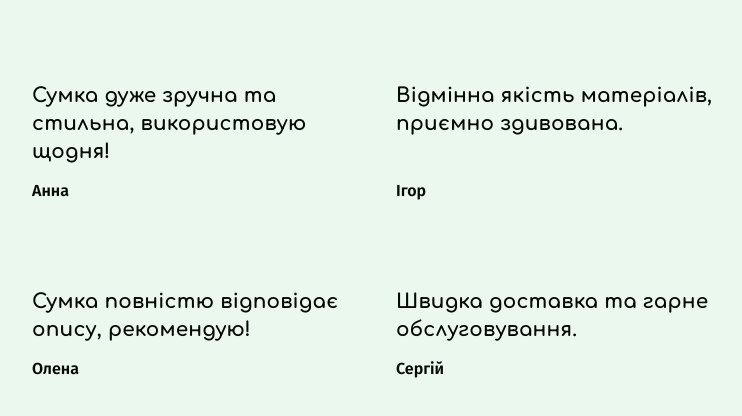
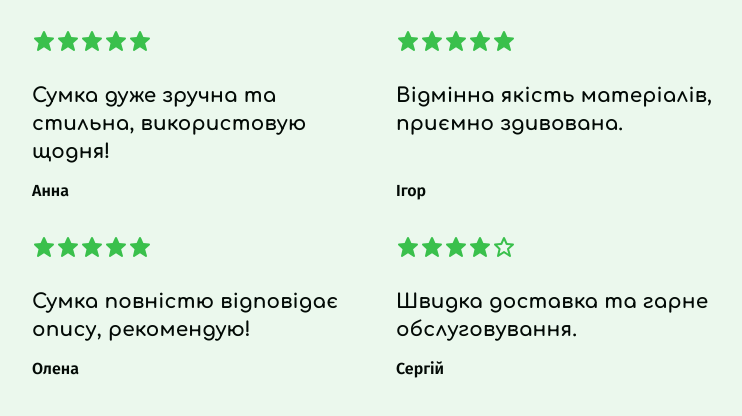
Before and after one commit to Dementor828/goit-teamwork-n, a plain HTML site: page index.html in a window 1280 px wide. Shown: the part 110-526 px from the top of the page, without its empty margins (256-998 px from the left). Drawn offline with nearby package versions, Linux system fonts and the light colour scheme.

Commit message:
Deploying to gh-pages from @ Dementor828/goit-teamwork-n@16ab2aad8c30fde024061955b8d9ebd2794c16e5 🚀

```diff
--- a/index.html
+++ b/index.html
@@ -44,27 +44,27 @@
         <ul class="stars-list">
           <li class="stars-list-item">
             <svg width="24" height="24" class="star-icon">
-              <use href="../img/svg/icons.svg#icon-star-filled"></use>
+              <use href="/goit-teamwork-n/assets/icons-RzJqtGs4.svg#icon-star-filled"></use>
             </svg>
           </li>
           <li class="stars-list-item">
             <svg width="24" height="24" class="star-icon">
-              <use href="../img/svg/icons.svg#icon-star-filled"></use>
+              <use href="/goit-teamwork-n/assets/icons-RzJqtGs4.svg#icon-star-filled"></use>
             </svg>
           </li>
           <li class="stars-list-item">
             <svg width="24" height="24" class="star-icon">
-              <use href="../img/svg/icons.svg#icon-star-filled"></use>
+              <use href="/goit-teamwork-n/assets/icons-RzJqtGs4.svg#icon-star-filled"></use>
             </svg>
           </li>
           <li class="stars-list-item">
             <svg width="24" height="24" class="star-icon">
-              <use href="../img/svg/icons.svg#icon-star-filled"></use>
+              <use href="/goit-teamwork-n/assets/icons-RzJqtGs4.svg#icon-star-filled"></use>
             </svg>
           </li>
           <li class="stars-list-item">
             <svg width="24" height="24" class="star-icon">
-              <use href="../img/svg/icons.svg#icon-star-filled"></use>
+              <use href="/goit-teamwork-n/assets/icons-RzJqtGs4.svg#icon-star-filled"></use>
             </svg>
           </li>
         </ul>
@@ -75,27 +75,27 @@
         <ul class="stars-list">
           <li class="stars-list-item">
             <svg width="24" height="24" class="star-icon">
-              <use href="../img/svg/icons.svg#icon-star-filled"></use>
+              <use href="/goit-teamwork-n/assets/icons-RzJqtGs4.svg#icon-star-filled"></use>
             </svg>
           </li>
           <li class="stars-list-item">
             <svg width="24" height="24" class="star-icon">
-              <use href="../img/svg/icons.svg#icon-star-filled"></use>
+              <use href="/goit-teamwork-n/assets/icons-RzJqtGs4.svg#icon-star-filled"></use>
             </svg>
           </li>
           <li class="stars-list-item">
             <svg width="24" height="24" class="star-icon">
-              <use href="../img/svg/icons.svg#icon-star-filled"></use>
+              <use href="/goit-teamwork-n/assets/icons-RzJqtGs4.svg#icon-star-filled"></use>
             </svg>
           </li>
           <li class="stars-list-item">
             <svg width="24" height="24" class="star-icon">
-              <use href="../img/svg/icons.svg#icon-star-filled"></use>
+              <use href="/goit-teamwork-n/assets/icons-RzJqtGs4.svg#icon-star-filled"></use>
             </svg>
           </li>
           <li class="stars-list-item">
             <svg width="24" height="24" class="star-icon">
-              <use href="../img/svg/icons.svg#icon-star-filled"></use>
+              <use href="/goit-teamwork-n/assets/icons-RzJqtGs4.svg#icon-star-filled"></use>
             </svg>
           </li>
         </ul>
@@ -106,27 +106,27 @@
         <ul class="stars-list">
           <li class="stars-list-item">
             <svg width="24" height="24" class="star-icon">
-              <use href="../img/svg/icons.svg#icon-star-filled"></use>
+              <use href="/goit-teamwork-n/assets/icons-RzJqtGs4.svg#icon-star-filled"></use>
             </svg>
           </li>
           <li class="stars-list-item">
             <svg width="24" height="24" class="star-icon">
-              <use href="../img/svg/icons.svg#icon-star-filled"></use>
+              <use href="/goit-teamwork-n/assets/icons-RzJqtGs4.svg#icon-star-filled"></use>
             </svg>
           </li>
           <li class="stars-list-item">
             <svg width="24" height="24" class="star-icon">
-              <use href="../img/svg/icons.svg#icon-star-filled"></use>
+              <use href="/goit-teamwork-n/assets/icons-RzJqtGs4.svg#icon-star-filled"></use>
             </svg>
           </li>
           <li class="stars-list-item">
             <svg width="24" height="24" class="star-icon">
-              <use href="../img/svg/icons.svg#icon-star-filled"></use>
+              <use href="/goit-teamwork-n/assets/icons-RzJqtGs4.svg#icon-star-filled"></use>
             </svg>
           </li>
           <li class="stars-list-item">
             <svg width="24" height="24" class="star-icon">
-              <use href="../img/svg/icons.svg#icon-star-filled"></use>
+              <use href="/goit-teamwork-n/assets/icons-RzJqtGs4.svg#icon-star-filled"></use>
             </svg>
           </li>
         </ul>
@@ -137,27 +137,27 @@
         <ul class="stars-list">
           <li class="stars-list-item">
             <svg width="24" height="24" class="star-icon">
-              <use href="../img/svg/icons.svg#icon-star-filled"></use>
+              <use href="/goit-teamwork-n/assets/icons-RzJqtGs4.svg#icon-star-filled"></use>
             </svg>
           </li>
           <li class="stars-list-item">
             <svg width="24" height="24" class="star-icon">
-              <use href="../img/svg/icons.svg#icon-star-filled"></use>
+              <use href="/goit-teamwork-n/assets/icons-RzJqtGs4.svg#icon-star-filled"></use>
             </svg>
           </li>
           <li class="stars-list-item">
             <svg width="24" height="24" class="star-icon">
-              <use href="../img/svg/icons.svg#icon-star-filled"></use>
+              <use href="/goit-teamwork-n/assets/icons-RzJqtGs4.svg#icon-star-filled"></use>
             </svg>
           </li>
           <li class="stars-list-item">
             <svg width="24" height="24" class="star-icon">
-              <use href="../img/svg/icons.svg#icon-star-filled"></use>
+              <use href="/goit-teamwork-n/assets/icons-RzJqtGs4.svg#icon-star-filled"></use>
             </svg>
           </li>
           <li class="stars-list-item">
             <svg width="24" height="24" class="star-icon">
-              <use href="../img/svg/icons.svg#icon-star"></use>
+              <use href="/goit-teamwork-n/assets/icons-RzJqtGs4.svg#icon-star"></use>
             </svg>
           </li>
         </ul>
```
Also changed, not shown: assets/icons-RzJqtGs4.svg (added).
